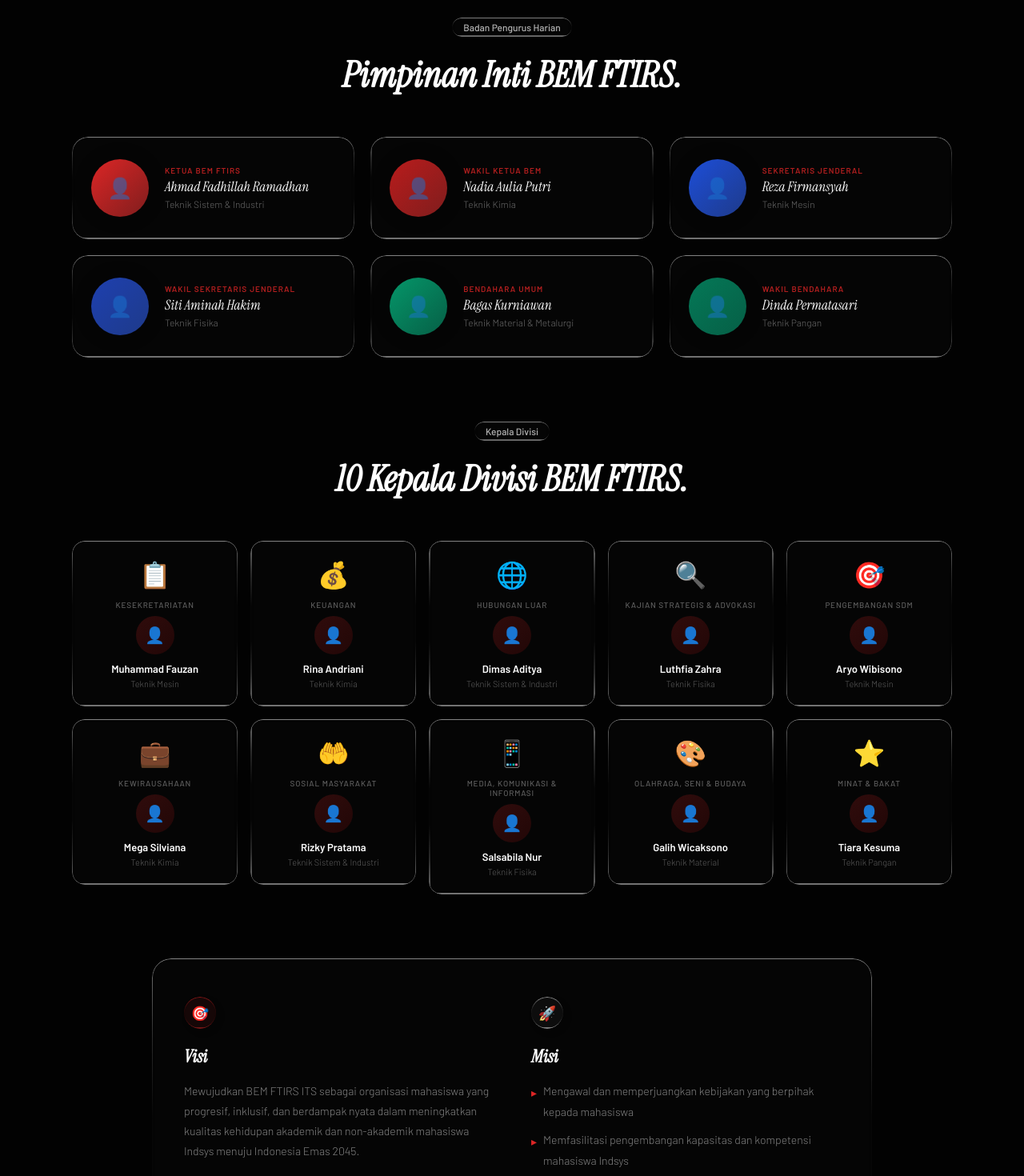
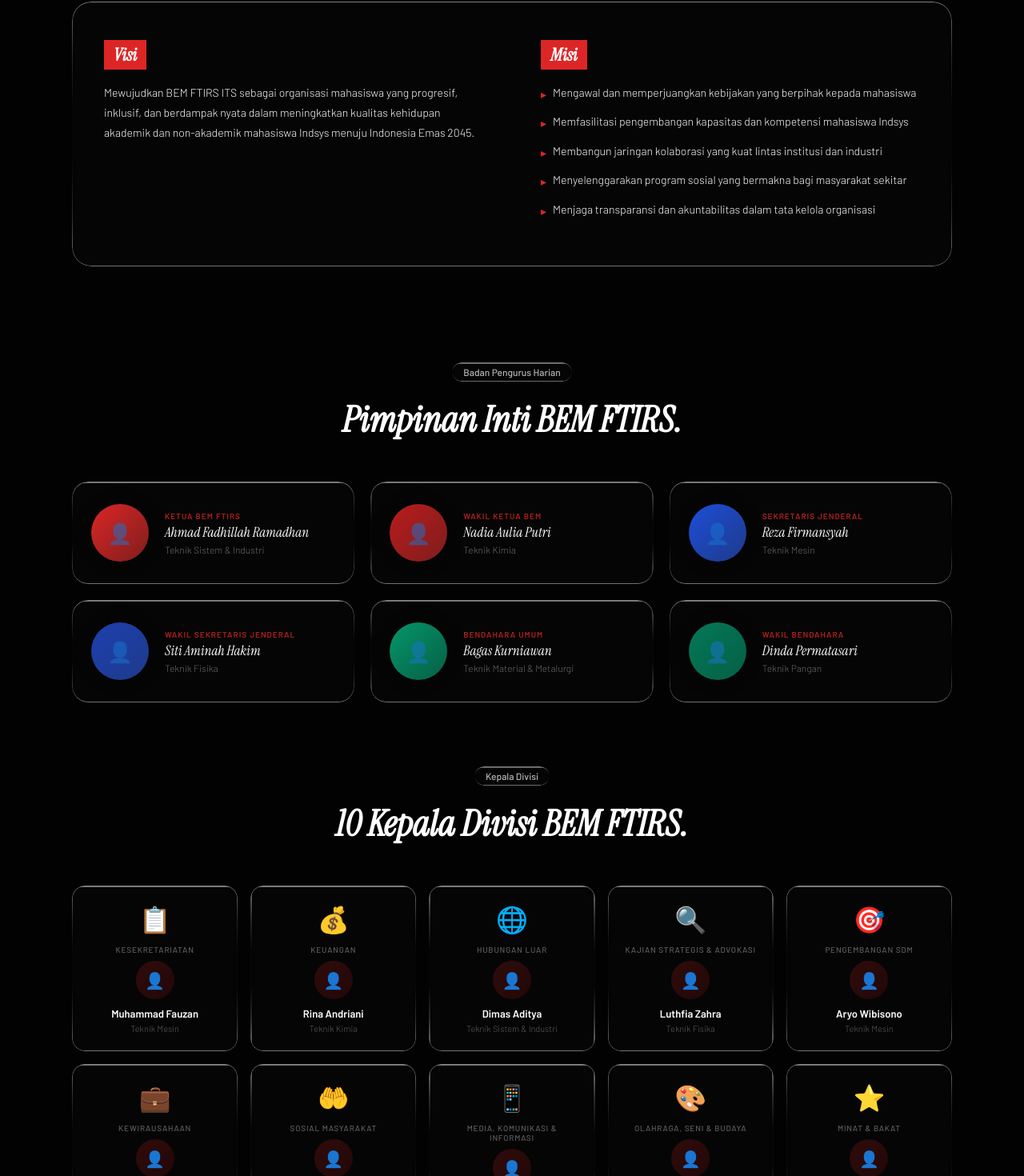
Before and after one commit to zan4yov/BEM-FTIRS, a React (Vite) app: page /kabinet in a window 1280 px wide. Shown: the part 1570-3040 px from the top of the page at 80% size. Built offline with nearby package versions, Linux system fonts and the light colour scheme.

Commit message:
refactor: kabinet-ui/minor-adjust

```diff
--- a/src/pages/Kabinet.tsx
+++ b/src/pages/Kabinet.tsx
@@ -187,6 +187,59 @@ export default function Kabinet() {
         </div>
       </section>
 
+      {/* Vision Mission */}
+      <section style={{ padding: '0 24px 100px' }}>
+        <div style={{ maxWidth: 1100, margin: '0 auto' }}>
+          <FadeIn>
+            <div className="lg" style={{ borderRadius: 24, padding: '48px 40px' }}>
+              <div style={{ display: 'grid', gridTemplateColumns: 'repeat(auto-fit, minmax(280px, 1fr))', gap: 72 }}>
+                <div>
+                  <div
+                    style={{
+                      background: "#dc2626",
+                      display: 'inline-block',
+                      padding: '4px 12px',
+                      marginBottom: 16
+                    }}
+                  >
+                    <h3 className="heading" style={{ fontSize: 22, color: '#fff' }}>Visi</h3>
+                  </div>
+                  <p style={{ ...BODY_TEXT, color: '#fff', fontSize: 14, lineHeight: 1.8 }}>
+                    Mewujudkan BEM FTIRS ITS sebagai organisasi mahasiswa yang progresif, inklusif, dan berdampak nyata dalam meningkatkan kualitas kehidupan akademik dan non-akademik mahasiswa Indsys menuju Indonesia Emas 2045.
+                  </p>
+                </div>
+                <div>
+                  <div
+                    style={{
+                      background: "#dc2626",
+                      display: 'inline-block',
+                      padding: '4px 12px',
+                      marginBottom: 16
+                    }}
+                  >
+                    <h3 className="heading" style={{ fontSize: 22, color: '#fff'}}>Misi</h3>
+                  </div>
+                  <ul style={{ ...BODY_TEXT, fontSize: 14, lineHeight: 1.9, paddingLeft: 0, listStyle: 'none', color: '#fff' }}>
+                    {[
+                      'Mengawal dan memperjuangkan kebijakan yang berpihak kepada mahasiswa',
+                      'Memfasilitasi pengembangan kapasitas dan kompetensi mahasiswa Indsys',
+                      'Membangun jaringan kolaborasi yang kuat lintas institusi dan industri',
+                      'Menyelenggarakan program sosial yang bermakna bagi masyarakat sekitar',
+                      'Menjaga transparansi dan akuntabilitas dalam tata kelola organisasi',
+                    ].map((m, i) => (
+                      <li key={i} style={{ marginBottom: 8, display: 'flex', gap: 8, alignItems: 'flex-start' }}>
+                        <span style={{ color: '#dc2626', flexShrink: 0, marginTop: 2 }}>▸</span>
+                        {m}
+                      </li>
+                    ))}
+                  </ul>
+                </div>
+              </div>
+            </div>
+          </FadeIn>
+        </div>
+      </section>
+
       {/* BPH Section */}
       <section style={{ padding: '20px 24px 80px' }}>
         <div style={{ maxWidth: 1100, margin: '0 auto' }}>
@@ -243,43 +296,6 @@ export default function Kabinet() {
           </div>
         </div>
       </section>
-
-      {/* Vision Mission */}
-      <section style={{ padding: '0 24px 100px' }}>
-        <div style={{ maxWidth: 900, margin: '0 auto' }}>
-          <FadeIn>
-            <div className="lg" style={{ borderRadius: 24, padding: '48px 40px' }}>
-              <div style={{ display: 'grid', gridTemplateColumns: 'repeat(auto-fit, minmax(280px, 1fr))', gap: 48 }}>
-                <div>
-                  <div className="lgs-red" style={{ display: 'inline-flex', alignItems: 'center', justifyContent: 'center', width: 40, height: 40, borderRadius: '50%', marginBottom: 20, fontSize: 18 }}>🎯</div>
-                  <h3 className="heading" style={{ fontSize: 22, color: '#fff', marginBottom: 16 }}>Visi</h3>
-                  <p style={{ ...BODY_TEXT, fontSize: 14, lineHeight: 1.8 }}>
-                    Mewujudkan BEM FTIRS ITS sebagai organisasi mahasiswa yang progresif, inklusif, dan berdampak nyata dalam meningkatkan kualitas kehidupan akademik dan non-akademik mahasiswa Indsys menuju Indonesia Emas 2045.
-                  </p>
-                </div>
-                <div>
-                  <div className="lgs" style={{ display: 'inline-flex', alignItems: 'center', justifyContent: 'center', width: 40, height: 40, borderRadius: '50%', marginBottom: 20, fontSize: 18 }}>🚀</div>
-                  <h3 className="heading" style={{ fontSize: 22, color: '#fff', marginBottom: 16 }}>Misi</h3>
-                  <ul style={{ ...BODY_TEXT, fontSize: 14, lineHeight: 1.9, paddingLeft: 0, listStyle: 'none' }}>
-                    {[
-                      'Mengawal dan memperjuangkan kebijakan yang berpihak kepada mahasiswa',
-                      'Memfasilitasi pengembangan kapasitas dan kompetensi mahasiswa Indsys',
-                      'Membangun jaringan kolaborasi yang kuat lintas institusi dan industri',
-                      'Menyelenggarakan program sosial yang bermakna bagi masyarakat sekitar',
-                      'Menjaga transparansi dan akuntabilitas dalam tata kelola organisasi',
-                    ].map((m, i) => (
-                      <li key={i} style={{ marginBottom: 8, display: 'flex', gap: 8, alignItems: 'flex-start' }}>
-                        <span style={{ color: '#dc2626', flexShrink: 0, marginTop: 2 }}>▸</span>
-                        {m}
-                      </li>
-                    ))}
-                  </ul>
-                </div>
-              </div>
-            </div>
-          </FadeIn>
-        </div>
-      </section>
     </div>
   );
 }
```
